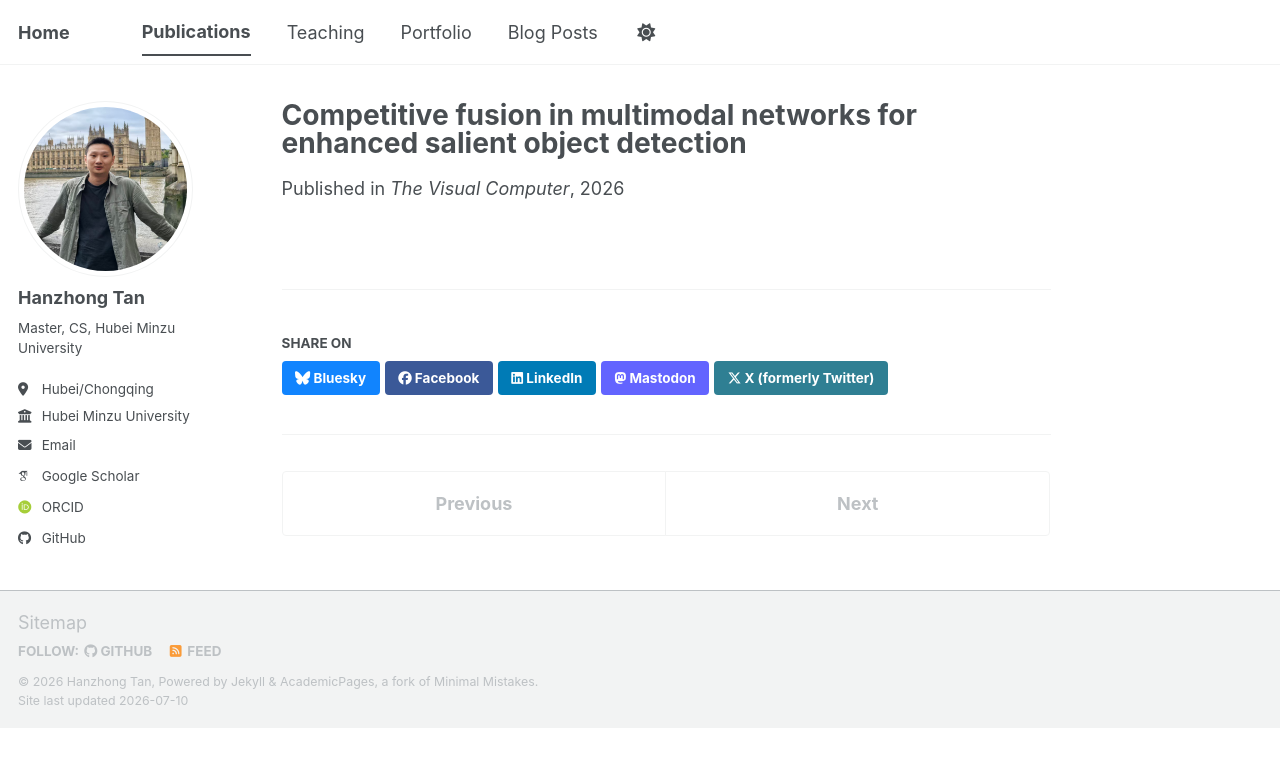
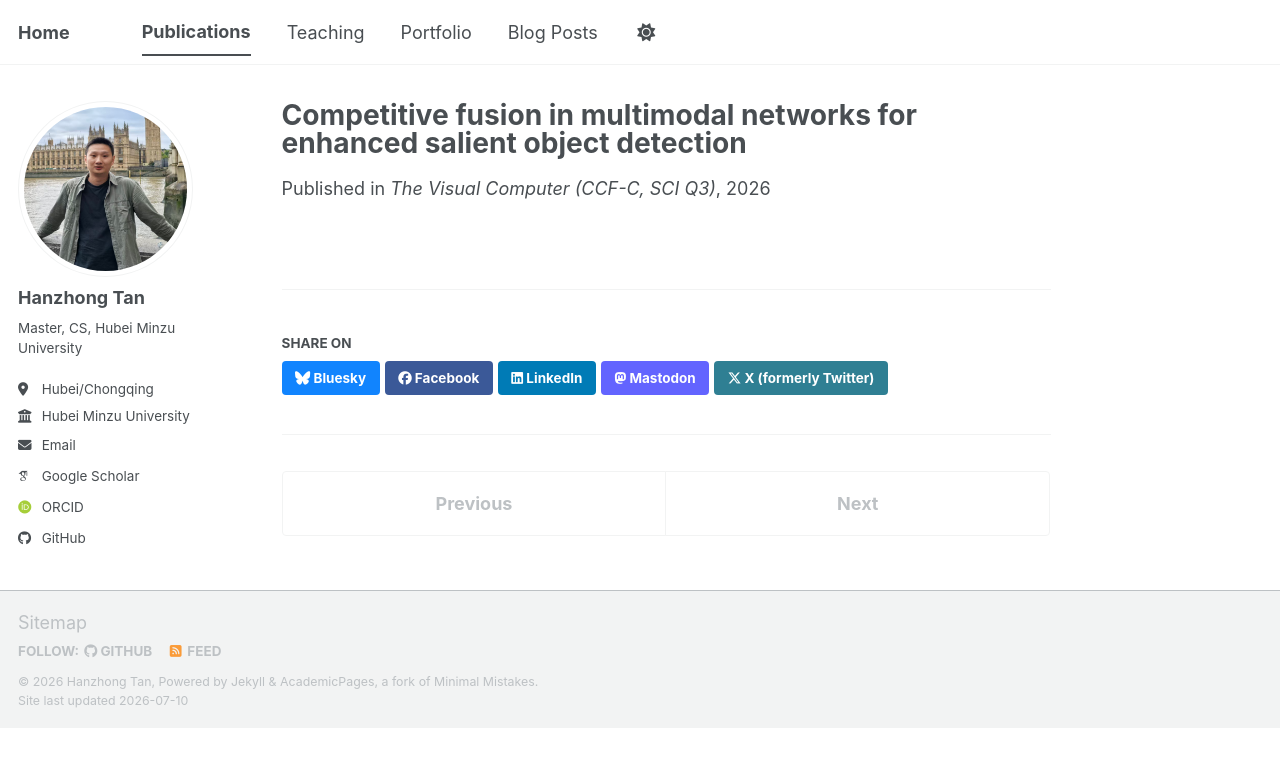
Before and after one commit to liangjiaxiaoqi/liangjiaxiaoqi.github.io, a Jekyll site: the page built from _publications/2026-07-09-Competitive fusion in multimodal networks for enhanced salient object detection.md, in a window 1280 px wide. Shown: the top 767 px of the page. Built offline with Jekyll 4.4.1, drawn with Linux system fonts in a browser that asks for light colours; some web fonts are replaced; a script bundle is joined from its source files by our own code; library files that are not in the unit come from our copies.

Commit message:
Update 2026-07-09-Competitive fusion in multimodal networks for enhanced salient object detection.md

```diff
--- a/_publications/2026-07-09-Competitive fusion in multimodal networks for enhanced salient object detection.md
+++ b/_publications/2026-07-09-Competitive fusion in multimodal networks for enhanced salient object detection.md
@@ -5,7 +5,7 @@ category: manuscripts
 #permalink: /publication/2009-10-01-paper-title-number-1
 excerpt: 'Authors: **Hanzhong Tan**; Shuangbing Wen; Linfeng Zhang; Jun Li; Tao Hu'  # 'This paper is about the number 1. The number 2 is left for future work.'
 date: 2026-07-09
-venue: 'The Visual Computer'
+venue: 'The Visual Computer (CCF-C, SCI Q3)'
 #slidesurl: 'https://academicpages.github.io/files/slides1.pdf'
 paperurl: 'https://ieeexplore.ieee.org/document/11037414'  #'https://academicpages.github.io/files/3-Multivariate Machine Learning Model Based on YOLOv8 for Traffic Flow Prediction in Intelligent Transportation Systems.pdf'
 #bibtexurl: 'https://academicpages.github.io/files/bibtex1.bib'
```
